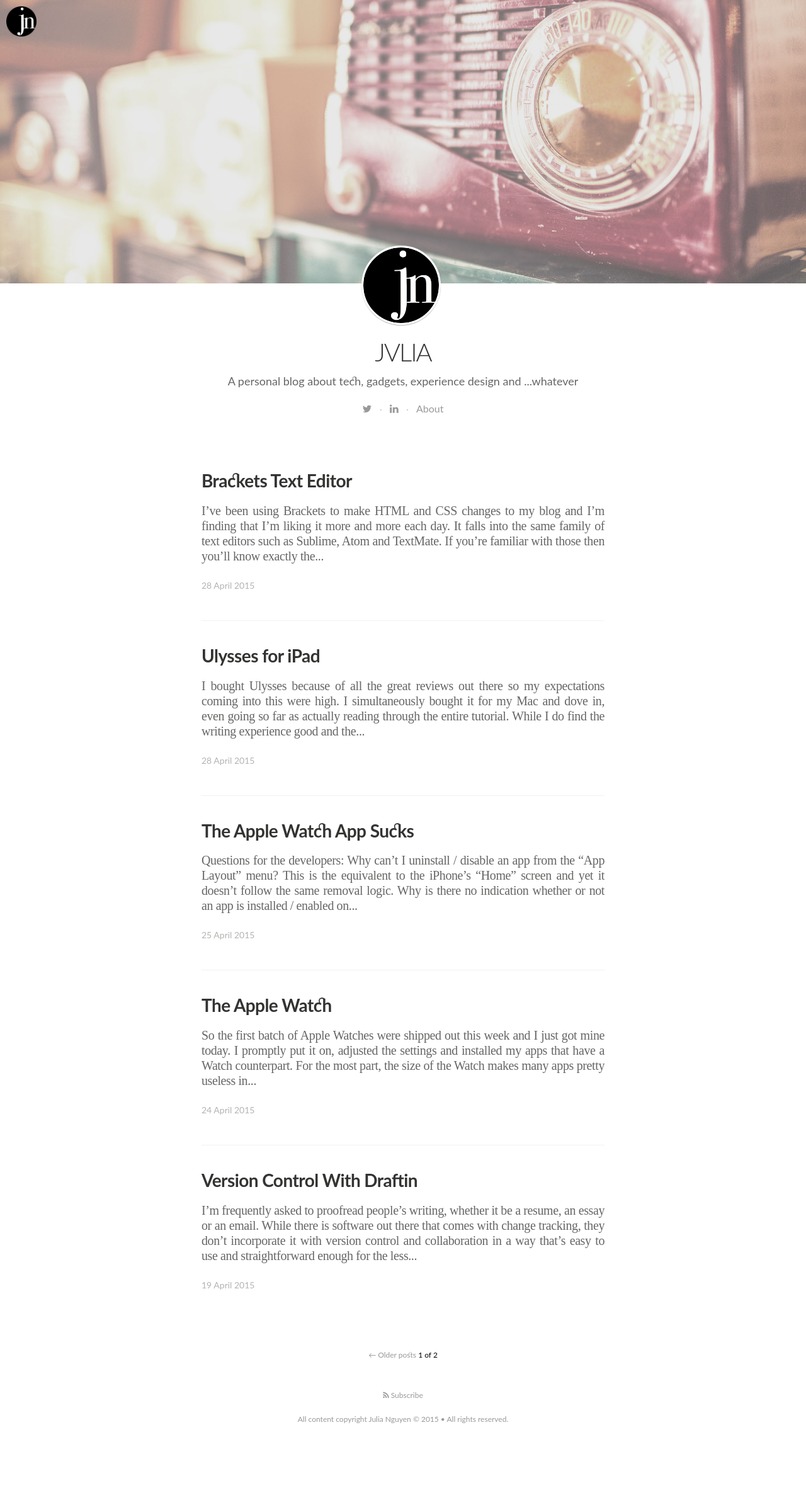
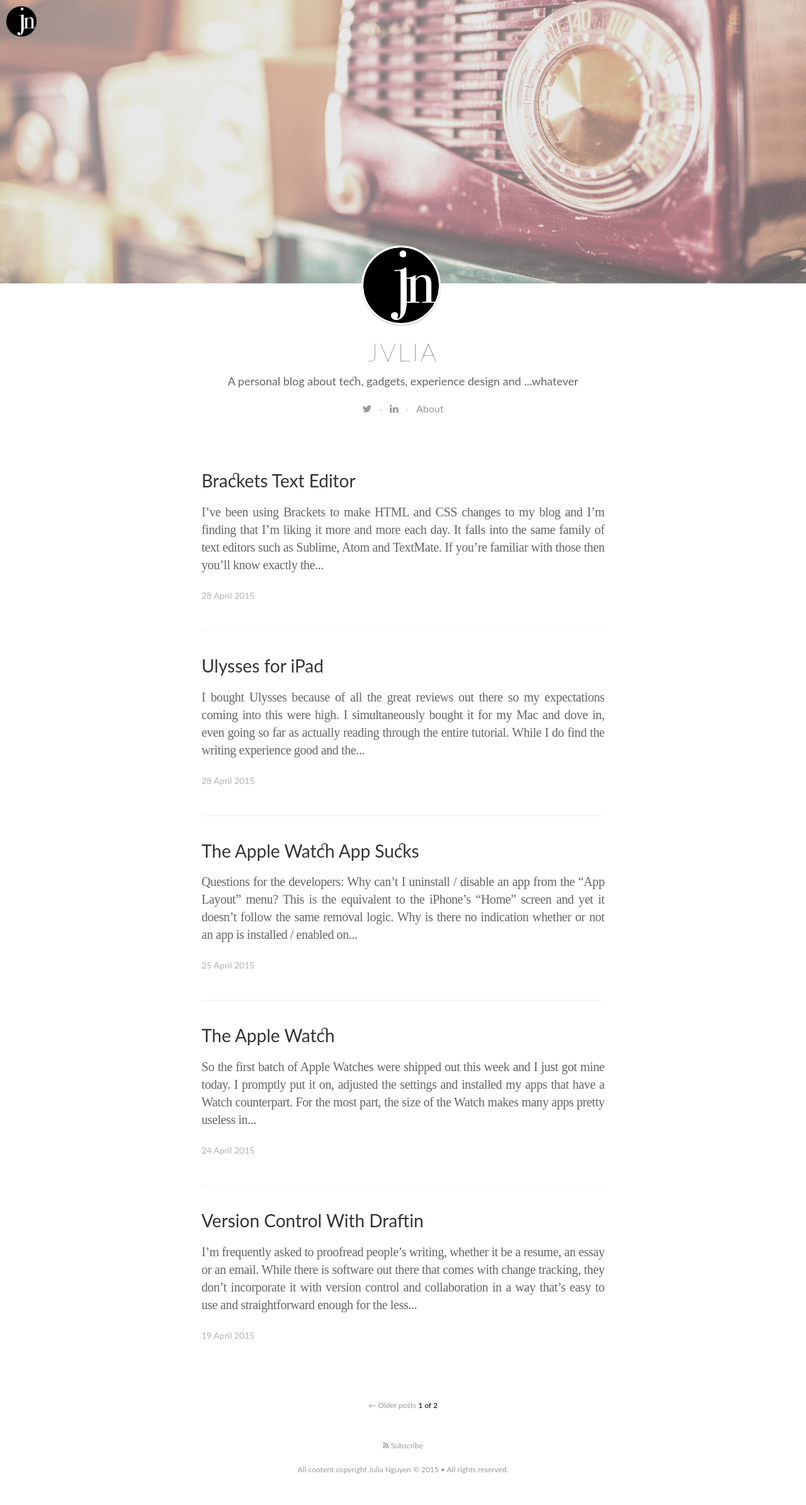
Before and after one commit to uxjulia/jekyll-blog, a Jekyll site: the page built from index.html, in a window 1280 px wide. Shown: the whole page at 63% size. Built offline with Jekyll 4.4.1, drawn with Linux system fonts in a browser that asks for light colours; nearby versions of some CDN libraries; some web fonts are replaced; Markdown is read by kramdown in place of the engine named in the settings; the list of posts is cut into pages by our own code; before the commit the page ends 2310 px from its top, so only the background shows below that.

Commit message:
edited font sizes

```diff
--- a/css/main.sass
+++ b/css/main.sass
@@ -102,8 +102,8 @@
     padding: $rs*5.25 $rs $rs/2
     font-size: 40px
     text-align: center
-    font-weight: 300
-    letter-spacing: -2px
+    font-weight: 200
+    letter-spacing: 3px
     outline: 0
     line-height: 50px
     word-break: break-word
@@ -139,8 +139,8 @@
     &:last-child
       border-bottom: 0px
     .post-title
-      letter-spacing: -0.02em
-      font-weight: 700
+      // letter-spacing: -0.02em
+      font-weight: 400
       font-style: normal
       display: block
       font-size: 28px
@@ -158,7 +158,7 @@
       font-style: normal
       text-align: justify
       font-size: 20px
-      line-height: 1.2
+      line-height: 1.4
       color: #666665
     .post-meta
       font-size: 14px
@@ -457,11 +457,20 @@
     color: #333
     h1, h2, h3
       font-family: $font-sans
-    h3, h4, h5, h6
+    h3, h4
       letter-spacing: -0.02em
       font-weight: 700
       font-style: normal
       font-size: 24px
+      line-height: 1.3
+      margin: 0
+      font-family: $font-sans
+      margin-bottom: 4px
+    h5, h6
+      letter-spacing: -0.02em
+      font-weight: 400
+      font-style: normal
+      font-size: 14px
       line-height: 1.3
       margin: 0
       font-family: $font-sans
@@ -477,8 +486,8 @@
     p
       font-weight: 400
       font-style: normal
-      font-size: 22px
-      line-height: 30px
+      font-size: 20px
+      line-height: 1.5
       margin: 0
       padding-bottom: 30px
       color: #333
@@ -549,12 +558,12 @@
       padding-top: 40px
       color: #A9A9A9
       p
-        font-size: $rs/8*6
+        font-size: $rs/8*5
         color: #A9A9A9
         font-family: $font-sans
         text-transform: uppercase
       li
-        font-size: $rs/8*6
+        font-size: $rs/8*5
         font-family: $font-sans
   .bottom-teaser
     padding: 35px 0
```
